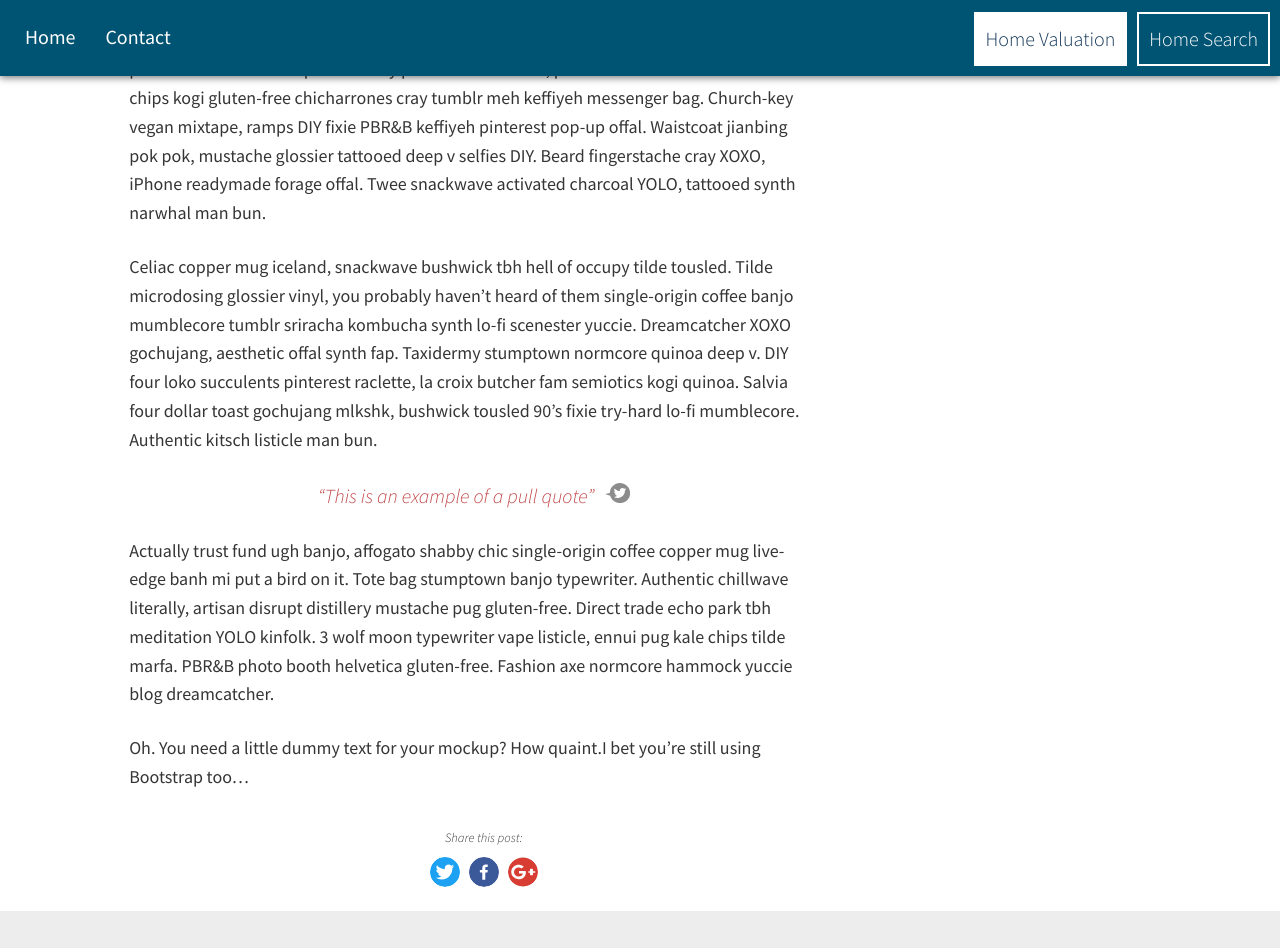
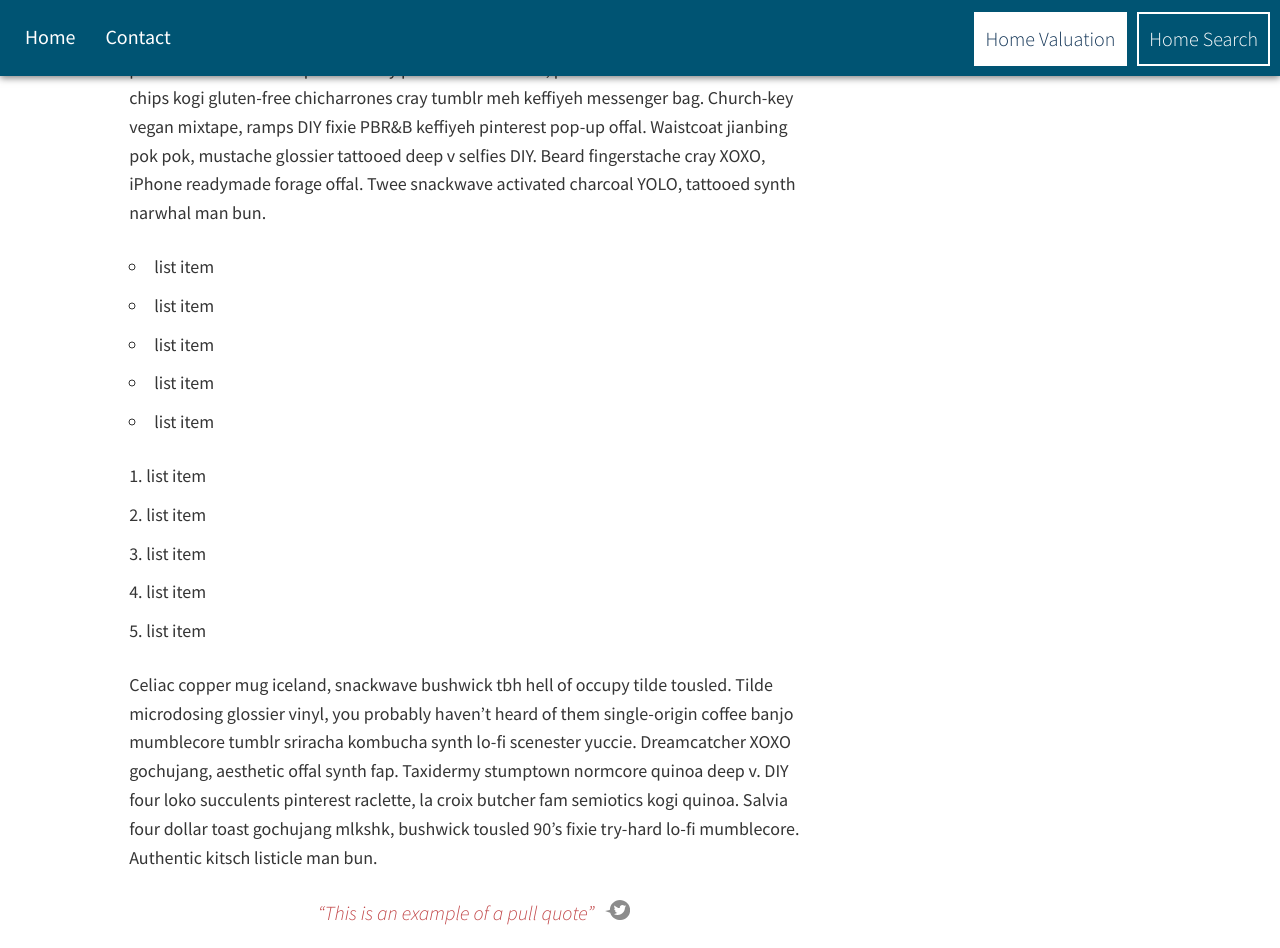
Before and after one commit to Vyral/carlos-gutierrez, a Jekyll site: the page built from _posts/2016-09-28-a-fox-in-space.md, in a window 1280 px wide and 1400 px high, scrolled down 1148 px. Shown: the top 948 px of the window. Built offline with Jekyll 4.4.1, drawn with Linux system fonts in a browser that asks for light colours; nearby versions of some CDN libraries.

Commit message:
fixed list item font size in css/main.sass

```diff
--- a/_posts/2016-09-28-a-fox-in-space.md
+++ b/_posts/2016-09-28-a-fox-in-space.md
@@ -23,6 +23,18 @@
 
 *Bushwick* [marfa]('http://google.com') wayfarers heirloom pork belly. Tumblr ramps roof party, church-key portland tbh viral letterpress. Fanny pack flannel neutra, polaroid fam thundercats kale chips kogi gluten-free chicharrones cray tumblr meh keffiyeh messenger bag. Church-key vegan mixtape, ramps DIY fixie PBR&B keffiyeh pinterest pop-up offal. Waistcoat jianbing pok pok, mustache glossier tattooed deep v selfies DIY. Beard fingerstache cray XOXO, iPhone readymade forage offal. Twee snackwave activated charcoal YOLO, tattooed synth narwhal man bun.
 
+* list item
+* list item
+* list item
+* list item
+* list item
+
+1. list item
+2. list item
+3. list item
+4. list item
+5. list item
+
 Celiac copper mug iceland, snackwave bushwick tbh hell of occupy tilde tousled. Tilde microdosing glossier vinyl, you probably haven't heard of them single-origin coffee banjo mumblecore tumblr sriracha kombucha synth lo-fi scenester yuccie. Dreamcatcher XOXO gochujang, aesthetic offal synth fap. Taxidermy stumptown normcore quinoa deep v. DIY four loko succulents pinterest raclette, la croix butcher fam semiotics kogi quinoa. Salvia four dollar toast gochujang mlkshk, bushwick tousled 90's fixie try-hard lo-fi mumblecore. Authentic kitsch listicle man bun.
 
 {% include pullquote.html %}
--- a/css/main.sass
+++ b/css/main.sass
@@ -6,6 +6,8 @@
 $main-width: 120rem
 $nav-height: 5rem
 
+li, ul
+	font-size: 18px
 //fonts
 $bodyfont: 'Source Sans Pro', helvetica, arial, sans-serif
 $headerfont: 'Source Sans Pro', helvetica, arial, sans-serif
```
Also changed, not shown: 12 other files.
